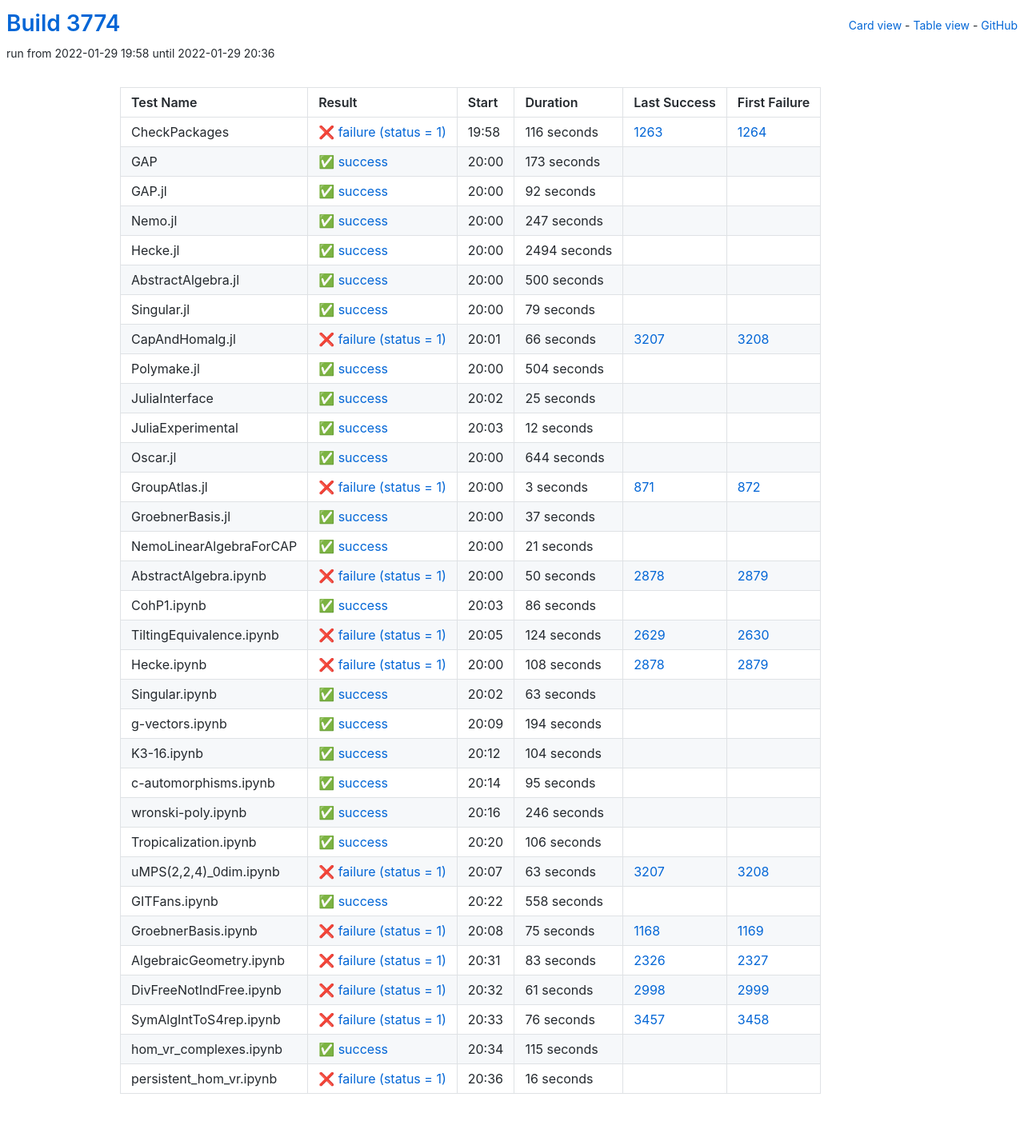
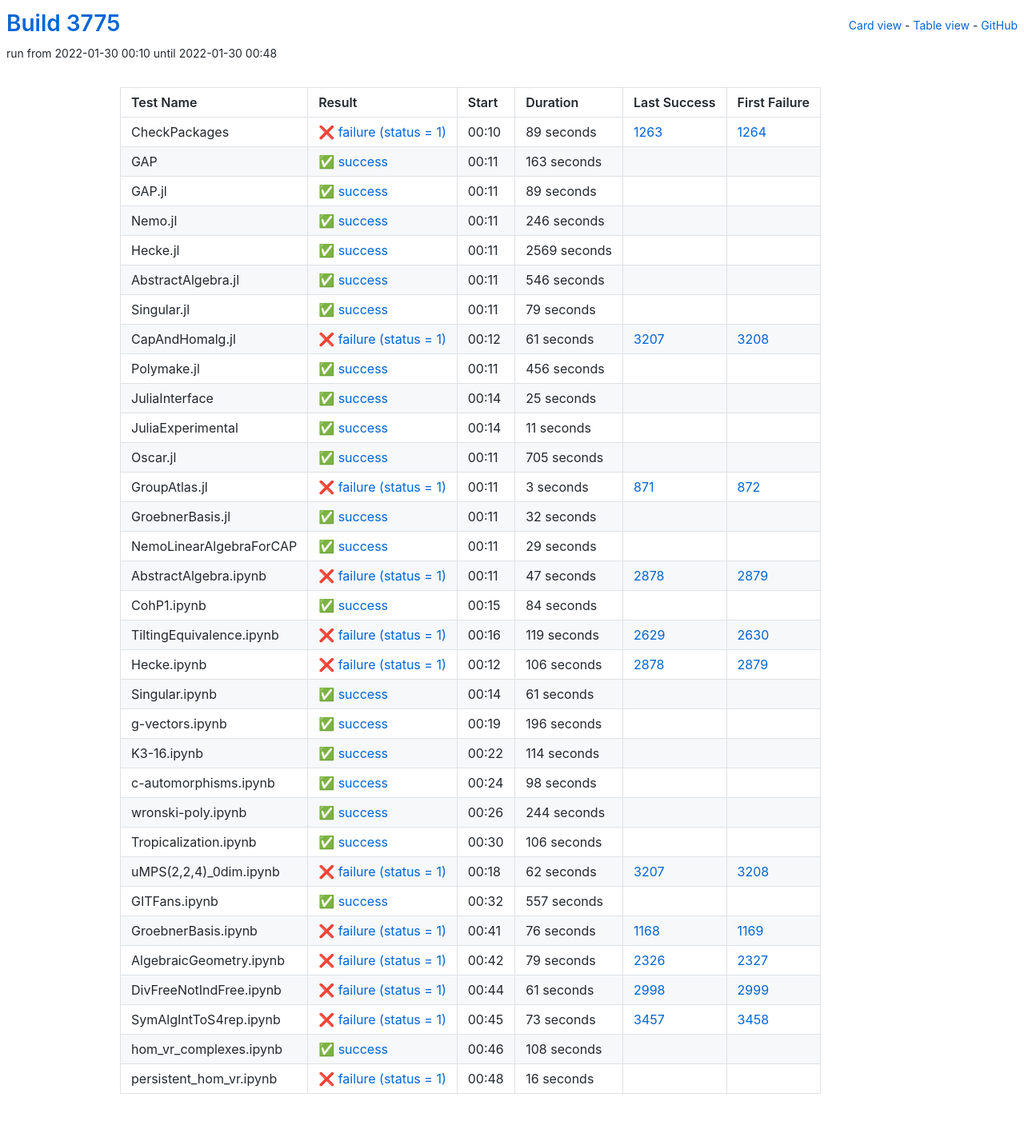
Before and after one commit to oscar-system/oscar-ci-status-stable, a Jekyll site: the page built from table.html, in a window 1280 px wide. Shown: the whole page at 80% size. Built offline with Jekyll 4.4.1, drawn with Linux system fonts in a browser that asks for light colours.

Commit message:
Build #3775

```diff
--- a/_data/ci.yml
+++ b/_data/ci.yml
@@ -1,6 +1,6 @@
 ---
-build: 3774
-build_url: https://oscarci.mathematik.uni-kl.de/job/oscar-stable/3774/
+build: 3775
+build_url: https://oscarci.mathematik.uni-kl.de/job/oscar-stable/3775/
 job: oscar-stable
 organization: oscar-system
 repo: oscar-ci-status-stable
@@ -8,80 +8,80 @@ repourl: https://github.com/oscar-system/oscar-ci-status-stable
 tests:
 - name: CheckPackages
   id: checkpackages
-  log: https://oscarci.mathematik.uni-kl.de/job/oscar-stable/3774/artifact/logs/build-3774/CheckPackages.log
-  start: 2022-01-29 19:58
+  log: https://oscarci.mathematik.uni-kl.de/job/oscar-stable/3775/artifact/logs/build-3775/CheckPackages.log
+  start: 2022-01-30 00:10
   success: false
   exitcode: 1
   status: failure
-  duration: 116
+  duration: 89
   last_success: 1263
   last_success_url: https://oscarci.mathematik.uni-kl.de/job/oscar-stable/1263/
   first_failure: 1264
   first_failure_url: https://oscarci.mathematik.uni-kl.de/job/oscar-stable/1264/
 - name: GAP
   id: gap
-  log: https://oscarci.mathematik.uni-kl.de/job/oscar-stable/3774/artifact/logs/build-3774/GAP.log
-  start: 2022-01-29 20:00
+  log: https://oscarci.mathematik.uni-kl.de/job/oscar-stable/3775/artifact/logs/build-3775/GAP.log
+  start: 2022-01-30 00:11
   success: true
   exitcode: 0
   status: success
-  duration: 173
+  duration: 163
   last_success: false
   last_success_url:
   first_failure: false
   first_failure_url:
 - name: GAP.jl
   id: gap-jl
-  log: https://oscarci.mathematik.uni-kl.de/job/oscar-stable/3774/artifact/logs/build-3774/GAP.jl.log
-  start: 2022-01-29 20:00
+  log: https://oscarci.mathematik.uni-kl.de/job/oscar-stable/3775/artifact/logs/build-3775/GAP.jl.log
+  start: 2022-01-30 00:11
   success: true
   exitcode: 0
   status: success
-  duration: 92
+  duration: 89
   last_success: false
   last_success_url:
   first_failure: false
   first_failure_url:
 - name: Nemo.jl
   id: nemo-jl
-  log: https://oscarci.mathematik.uni-kl.de/job/oscar-stable/3774/artifact/logs/build-3774/Nemo.jl.log
-  start: 2022-01-29 20:00
+  log: https://oscarci.mathematik.uni-kl.de/job/oscar-stable/3775/artifact/logs/build-3775/Nemo.jl.log
+  start: 2022-01-30 00:11
   success: true
   exitcode: 0
   status: success
-  duration: 247
+  duration: 246
   last_success: false
   last_success_url:
   first_failure: false
   first_failure_url:
 - name: Hecke.jl
   id: hecke-jl
-  log: https://oscarci.mathematik.uni-kl.de/job/oscar-stable/3774/artifact/logs/build-3774/Hecke.jl.log
-  start: 2022-01-29 20:00
+  log: https://oscarci.mathematik.uni-kl.de/job/oscar-stable/3775/artifact/logs/build-3775/Hecke.jl.log
+  start: 2022-01-30 00:11
   success: true
   exitcode: 0
   status: success
-  duration: 2494
+  duration: 2569
   last_success: false
   last_success_url:
   first_failure: false
   first_failure_url:
 - name: AbstractAlgebra.jl
   id: abstractalgebra-jl
-  log: https://oscarci.mathematik.uni-kl.de/job/oscar-stable/3774/artifact/logs/build-3774/AbstractAlgebra.jl.log
-  start: 2022-01-29 20:00
+  log: https://oscarci.mathematik.uni-kl.de/job/oscar-stable/3775/artifact/logs/build-3775/AbstractAlgebra.jl.log
+  start: 2022-01-30 00:11
   success: true
   exitcode: 0
   status: success
-  duration: 500
+  duration: 546
   last_success: false
   last_success_url:
   first_failure: false
   first_failure_url:
 - name: Singular.jl
   id: singular-jl
-  log: https://oscarci.mathematik.uni-kl.de/job/oscar-stable/3774/artifact/logs/build-3774/Singular.jl.log
-  start: 2022-01-29 20:00
+  log: https://oscarci.mathematik.uni-kl.de/job/oscar-stable/3775/artifact/logs/build-3775/Singular.jl.log
+  start: 2022-01-30 00:11
   success: true
   exitcode: 0
   status: success
@@ -92,32 +92,32 @@ tests:
   first_failure_url:
 - name: CapAndHomalg.jl
   id: capandhomalg-jl
-  log: https://oscarci.mathematik.uni-kl.de/job/oscar-stable/3774/artifact/logs/build-3774/CapAndHomalg.jl.log
-  start: 2022-01-29 20:01
+  log: https://oscarci.mathematik.uni-kl.de/job/oscar-stable/3775/artifact/logs/build-3775/CapAndHomalg.jl.log
+  start: 2022-01-30 00:12
   success: false
   exitcode: 1
   status: failure
-  duration: 66
+  duration: 61
   last_success: 3207
   last_success_url: https://oscarci.mathematik.uni-kl.de/job/oscar-stable/3207/
   first_failure: 3208
   first_failure_url: https://oscarci.mathematik.uni-kl.de/job/oscar-stable/3208/
 - name: Polymake.jl
   id: polymake-jl
-  log: https://oscarci.mathematik.uni-kl.de/job/oscar-stable/3774/artifact/logs/build-3774/Polymake.jl.log
-  start: 2022-01-29 20:00
+  log: https://oscarci.mathematik.uni-kl.de/job/oscar-stable/3775/artifact/logs/build-3775/Polymake.jl.log
+  start: 2022-01-30 00:11
   success: true
   exitcode: 0
   status: success
-  duration: 504
+  duration: 456
   last_success: false
   last_success_url:
   first_failure: false
   first_failure_url:
 - name: JuliaInterface
   id: juliainterface
-  log: https://oscarci.mathematik.uni-kl.de/job/oscar-stable/3774/artifact/logs/build-3774/JuliaInterface.log
-  start: 2022-01-29 20:02
+  log: https://oscarci.mathematik.uni-kl.de/job/oscar-stable/3775/artifact/logs/build-3775/JuliaInterface.log
+  start: 2022-01-30 00:14
   success: true
   exitcode: 0
   status: success
@@ -128,32 +128,32 @@ tests:
   first_failure_url:
 - name: JuliaExperimental
   id: juliaexperimental
-  log: https://oscarci.mathematik.uni-kl.de/job/oscar-stable/3774/artifact/logs/build-3774/JuliaExperimental.log
-  start: 2022-01-29 20:03
+  log: https://oscarci.mathematik.uni-kl.de/job/oscar-stable/3775/artifact/logs/build-3775/JuliaExperimental.log
+  start: 2022-01-30 00:14
   success: true
   exitcode: 0
   status: success
-  duration: 12
+  duration: 11
   last_success: false
   last_success_url:
   first_failure: false
   first_failure_url:
 - name: Oscar.jl
   id: oscar-jl
-  log: https://oscarci.mathematik.uni-kl.de/job/oscar-stable/3774/artifact/logs/build-3774/Oscar.jl.log
-  start: 2022-01-29 20:00
+  log: https://oscarci.mathematik.uni-kl.de/job/oscar-stable/3775/artifact/logs/build-3775/Oscar.jl.log
+  start: 2022-01-30 00:11
   success: true
   exitcode: 0
   status: success
-  duration: 644
+  duration: 705
   last_success: false
   last_success_url:
   first_failure: false
   first_failure_url:
 - name: GroupAtlas.jl
   id: groupatlas-jl
-  log: https://oscarci.mathematik.uni-kl.de/job/oscar-stable/3774/artifact/logs/build-3774/GroupAtlas.jl.log
-  start: 2022-01-29 20:00
+  log: https://oscarci.mathematik.uni-kl.de/job/oscar-stable/3775/artifact/logs/build-3775/GroupAtlas.jl.log
+  start: 2022-01-30 00:11
   success: false
   exitcode: 1
   status: failure
@@ -164,140 +164,140 @@ tests:
   first_failure_url: https://oscarci.mathematik.uni-kl.de/job/oscar-stable/872/
 - name: GroebnerBasis.jl
   id: groebnerbasis-jl
-  log: https://oscarci.mathematik.uni-kl.de/job/oscar-stable/3774/artifact/logs/build-3774/GroebnerBasis.jl.log
-  start: 2022-01-29 20:00
+  log: https://oscarci.mathematik.uni-kl.de/job/oscar-stable/3775/artifact/logs/build-3775/GroebnerBasis.jl.log
+  start: 2022-01-30 00:11
   success: true
   exitcode: 0
   status: success
-  duration: 37
+  duration: 32
   last_success: false
   last_success_url:
   first_failure: false
   first_failure_url:
 - name: NemoLinearAlgebraForCAP
   id: nemolinearalgebraforcap
-  log: https://oscarci.mathematik.uni-kl.de/job/oscar-stable/3774/artifact/logs/build-3774/NemoLinearAlgebraForCAP.log
-  start: 2022-01-29 20:00
+  log: https://oscarci.mathematik.uni-kl.de/job/oscar-stable/3775/artifact/logs/build-3775/NemoLinearAlgebraForCAP.log
+  start: 2022-01-30 00:11
   success: true
   exitcode: 0
   status: success
-  duration: 21
+  duration: 29
   last_success: false
   last_success_url:
   first_failure: false
   first_failure_url:
 - name: AbstractAlgebra.ipynb
   id: abstractalgebra-ipynb
-  log: https://oscarci.mathematik.uni-kl.de/job/oscar-stable/3774/artifact/logs/build-3774/AbstractAlgebra.ipynb.log
-  start: 2022-01-29 20:00
+  log: https://oscarci.mathematik.uni-kl.de/job/oscar-stable/3775/artifact/logs/build-3775/AbstractAlgebra.ipynb.log
+  start: 2022-01-30 00:11
   success: false
   exitcode: 1
   status: failure
-  duration: 50
+  duration: 47
   last_success: 2878
   last_success_url: https://oscarci.mathematik.uni-kl.de/job/oscar-stable/2878/
   first_failure: 2879
   first_failure_url: https://oscarci.mathematik.uni-kl.de/job/oscar-stable/2879/
 - name: CohP1.ipynb
   id: cohp1-ipynb
-  log: https://oscarci.mathematik.uni-kl.de/job/oscar-stable/3774/artifact/logs/build-3774/CohP1.ipynb.log
-  start: 2022-01-29 20:03
+  log: https://oscarci.mathematik.uni-kl.de/job/oscar-stable/3775/artifact/logs/build-3775/CohP1.ipynb.log
+  start: 2022-01-30 00:15
   success: true
   exitcode: 0
   status: success
-  duration: 86
+  duration: 84
   last_success: false
   last_success_url:
   first_failure: false
   first_failure_url:
 - name: TiltingEquivalence.ipynb
   id: tiltingequivalence-ipynb
-  log: https://oscarci.mathematik.uni-kl.de/job/oscar-stable/3774/artifact/logs/build-3774/TiltingEquivalence.ipynb.log
-  start: 2022-01-29 20:05
+  log: https://oscarci.mathematik.uni-kl.de/job/oscar-stable/3775/artifact/logs/build-3775/TiltingEquivalence.ipynb.log
+  start: 2022-01-30 00:16
   success: false
   exitcode: 1
   status: failure
-  duration: 124
+  duration: 119
   last_success: 2629
   last_success_url: https://oscarci.mathematik.uni-kl.de/job/oscar-stable/2629/
   first_failure: 2630
   first_failure_url: https://oscarci.mathematik.uni-kl.de/job/oscar-stable/2630/
 - name: Hecke.ipynb
   id: hecke-ipynb
-  log: https://oscarci.mathematik.uni-kl.de/job/oscar-stable/3774/artifact/logs/build-3774/Hecke.ipynb.log
-  start: 2022-01-29 20:00
+  log: https://oscarci.mathematik.uni-kl.de/job/oscar-stable/3775/artifact/logs/build-3775/Hecke.ipynb.log
+  start: 2022-01-30 00:12
   success: false
   exitcode: 1
   status: failure
-  duration: 108
+  duration: 106
   last_success: 2878
   last_success_url: https://oscarci.mathematik.uni-kl.de/job/oscar-stable/2878/
   first_failure: 2879
   first_failure_url: https://oscarci.mathematik.uni-kl.de/job/oscar-stable/2879/
 - name: Singular.ipynb
   id: singular-ipynb
-  log: https://oscarci.mathematik.uni-kl.de/job/oscar-stable/3774/artifact/logs/build-3774/Singular.ipynb.log
-  start: 2022-01-29 20:02
+  log: https://oscarci.mathematik.uni-kl.de/job/oscar-stable/3775/artifact/logs/build-3775/Singular.ipynb.log
+  start: 2022-01-30 00:14
   success: true
   exitcode: 0
   status: success
-  duration: 63
+  duration: 61
   last_success: false
   last_success_url:
   first_failure: false
   first_failure_url:
 - name: g-vectors.ipynb
   id: g-vectors-ipynb
-  log: https://oscarci.mathematik.uni-kl.de/job/oscar-stable/3774/artifact/logs/build-3774/g-vectors.ipynb.log
-  start: 2022-01-29 20:09
+  log: https://oscarci.mathematik.uni-kl.de/job/oscar-stable/3775/artifact/logs/build-3775/g-vectors.ipynb.log
+  start: 2022-01-30 00:19
   success: true
   exitcode: 0
   status: success
-  duration: 194
+  duration: 196
   last_success: false
   last_success_url:
   first_failure: false
   first_failure_url:
 - name: K3-16.ipynb
   id: k3-16-ipynb
-  log: https://oscarci.mathematik.uni-kl.de/job/oscar-stable/3774/artifact/logs/build-3774/K3-16.ipynb.log
-  start: 2022-01-29 20:12
+  log: https://oscarci.mathematik.uni-kl.de/job/oscar-stable/3775/artifact/logs/build-3775/K3-16.ipynb.log
+  start: 2022-01-30 00:22
   success: true
   exitcode: 0
   status: success
-  duration: 104
+  duration: 114
   last_success: false
   last_success_url:
   first_failure: false
   first_failure_url:
 - name: c-automorphisms.ipynb
   id: c-automorphisms-ipynb
-  log: https://oscarci.mathematik.uni-kl.de/job/oscar-stable/3774/artifact/logs/build-3774/c-automorphisms.ipynb.log
-  start: 2022-01-29 20:14
+  log: https://oscarci.mathematik.uni-kl.de/job/oscar-stable/3775/artifact/logs/build-3775/c-automorphisms.ipynb.log
+  start: 2022-01-30 00:24
   success: true
   exitcode: 0
   status: success
-  duration: 95
+  duration: 98
   last_success: false
   last_success_url:
   first_failure: false
   first_failure_url:
 - name: wronski-poly.ipynb
   id: wronski-poly-ipynb
-  log: https://oscarci.mathematik.uni-kl.de/job/oscar-stable/3774/artifact/logs/build-3774/wronski-poly.ipynb.log
-  start: 2022-01-29 20:16
+  log: https://oscarci.mathematik.uni-kl.de/job/oscar-stable/3775/artifact/logs/build-3775/wronski-poly.ipynb.log
+  start: 2022-01-30 00:26
   success: true
   exitcode: 0
   status: success
-  duration: 246
+  duration: 244
   last_success: false
   last_success_url:
   first_failure: false
   first_failure_url:
 - name: Tropicalization.ipynb
   id: tropicalization-ipynb
-  log: https://oscarci.mathematik.uni-kl.de/job/oscar-stable/3774/artifact/logs/build-3774/Tropicalization.ipynb.log
-  start: 2022-01-29 20:20
+  log: https://oscarci.mathematik.uni-kl.de/job/oscar-stable/3775/artifact/logs/build-3775/Tropicalization.ipynb.log
+  start: 2022-01-30 00:30
   success: true
   exitcode: 0
   status: success
@@ -308,56 +308,56 @@ tests:
   first_failure_url:
 - name: uMPS(2,2,4)_0dim.ipynb
   id: umps-2-2-4-0dim-ipynb
-  log: https://oscarci.mathematik.uni-kl.de/job/oscar-stable/3774/artifact/logs/build-3774/uMPS-2-2-4-_0dim.ipynb.log
-  start: 2022-01-29 20:07
+  log: https://oscarci.mathematik.uni-kl.de/job/oscar-stable/3775/artifact/logs/build-3775/uMPS-2-2-4-_0dim.ipynb.log
+  start: 2022-01-30 00:18
   success: false
   exitcode: 1
   status: failure
-  duration: 63
+  duration: 62
   last_success: 3207
   last_success_url: https://oscarci.mathematik.uni-kl.de/job/oscar-stable/3207/
   first_failure: 3208
   first_failure_url: https://oscarci.mathematik.uni-kl.de/job/oscar-stable/3208/
 - name: GITFans.ipynb
   id: gitfans-ipynb
-  log: https://oscarci.mathematik.uni-kl.de/job/oscar-stable/3774/artifact/logs/build-3774/GITFans.ipynb.log
-  start: 2022-01-29 20:22
+  log: https://oscarci.mathematik.uni-kl.de/job/oscar-stable/3775/artifact/logs/build-3775/GITFans.ipynb.log
+  start: 2022-01-30 00:32
   success: true
   exitcode: 0
   status: success
-  duration: 558
+  duration: 557
   last_success: false
   last_success_url:
   first_failure: false
   first_failure_url:
 - name: GroebnerBasis.ipynb
   id: groebnerbasis-ipynb
-  log: https://oscarci.mathematik.uni-kl.de/job/oscar-stable/3774/artifact/logs/build-3774/GroebnerBasis.ipynb.log
-  start: 2022-01-29 20:08
+  log: https://oscarci.mathematik.uni-kl.de/job/oscar-stable/3775/artifact/logs/build-3775/GroebnerBasis.ipynb.log
+  start: 2022-01-30 00:41
   success: false
   exitcode: 1
   status: failure
-  duration: 75
+  duration: 76
   last_success: 1168
   last_success_url: https://oscarci.mathematik.uni-kl.de/job/oscar-stable/1168/
   first_failure: 1169
   first_failure_url: https://oscarci.mathematik.uni-kl.de/job/oscar-stable/1169/
 - name: AlgebraicGeometry.ipynb
   id: algebraicgeometry-ipynb
-  log: https://oscarci.mathematik.uni-kl.de/job/oscar-stable/3774/artifact/logs/build-3774/AlgebraicGeometry.ipynb.log
-  start: 2022-01-29 20:31
+  log: https://oscarci.mathematik.uni-kl.de/job/oscar-stable/3775/artifact/logs/build-3775/AlgebraicGeometry.ipynb.log
+  start: 2022-01-30 00:42
   success: false
   exitcode: 1
   status: failure
-  duration: 83
+  duration: 79
   last_success: 2326
   last_success_url: https://oscarci.mathematik.uni-kl.de/job/oscar-stable/2326/
   first_failure: 2327
   first_failure_url: https://oscarci.mathematik.uni-kl.de/job/oscar-stable/2327/
 - name: DivFreeNotIndFree.ipynb
   id: divfreenotindfree-ipynb
-  log: https://oscarci.mathematik.uni-kl.de/job/oscar-stable/3774/artifact/logs/build-3774/DivFreeNotIndFree.ipynb.log
-  start: 2022-01-29 20:32
+  log: https://oscarci.mathematik.uni-kl.de/job/oscar-stable/3775/artifact/logs/build-3775/DivFreeNotIndFree.ipynb.log
+  start: 2022-01-30 00:44
   success: false
   exitcode: 1
   status: failure
@@ -368,32 +368,32 @@ tests:
   first_failure_url: https://oscarci.mathematik.uni-kl.de/job/oscar-stable/2999/
 - name: SymAlgIntToS4rep.ipynb
   id: symalginttos4rep-ipynb
-  log: https://oscarci.mathematik.uni-kl.de/job/oscar-stable/3774/artifact/logs/build-3774/SymAlgIntToS4rep.ipynb.log
-  start: 2022-01-29 20:33
+  log: https://oscarci.mathematik.uni-kl.de/job/oscar-stable/3775/artifact/logs/build-3775/SymAlgIntToS4rep.ipynb.log
+  start: 2022-01-30 00:45
   success: false
   exitcode: 1
   status: failure
-  duration: 76
+  duration: 73
   last_success: 3457
   last_success_url: https://oscarci.mathematik.uni-kl.de/job/oscar-stable/3457/
   first_failure: 3458
   first_failure_url: https://oscarci.mathematik.uni-kl.de/job/oscar-stable/3458/
 - name: hom_vr_complexes.ipynb
   id: hom-vr-complexes-ipynb
-  log: https://oscarci.mathematik.uni-kl.de/job/oscar-stable/3774/artifact/logs/build-3774/hom_vr_complexes.ipynb.log
-  start: 2022-01-29 20:34
+  log: https://oscarci.mathematik.uni-kl.de/job/oscar-stable/3775/artifact/logs/build-3775/hom_vr_complexes.ipynb.log
+  start: 2022-01-30 00:46
   success: true
   exitcode: 0
   status: success
-  duration: 115
+  duration: 108
   last_success: false
   last_success_url:
   first_failure: false
   first_failure_url:
 - name: persistent_hom_vr.ipynb
   id: persistent-hom-vr-ipynb
-  log: https://oscarci.mathematik.uni-kl.de/job/oscar-stable/3774/artifact/logs/build-3774/persistent_hom_vr.ipynb.log
-  start: 2022-01-29 20:36
+  log: https://oscarci.mathematik.uni-kl.de/job/oscar-stable/3775/artifact/logs/build-3775/persistent_hom_vr.ipynb.log
+  start: 2022-01-30 00:48
   success: false
   exitcode: 1
   status: failure
```
Also changed, not shown: README.md.
